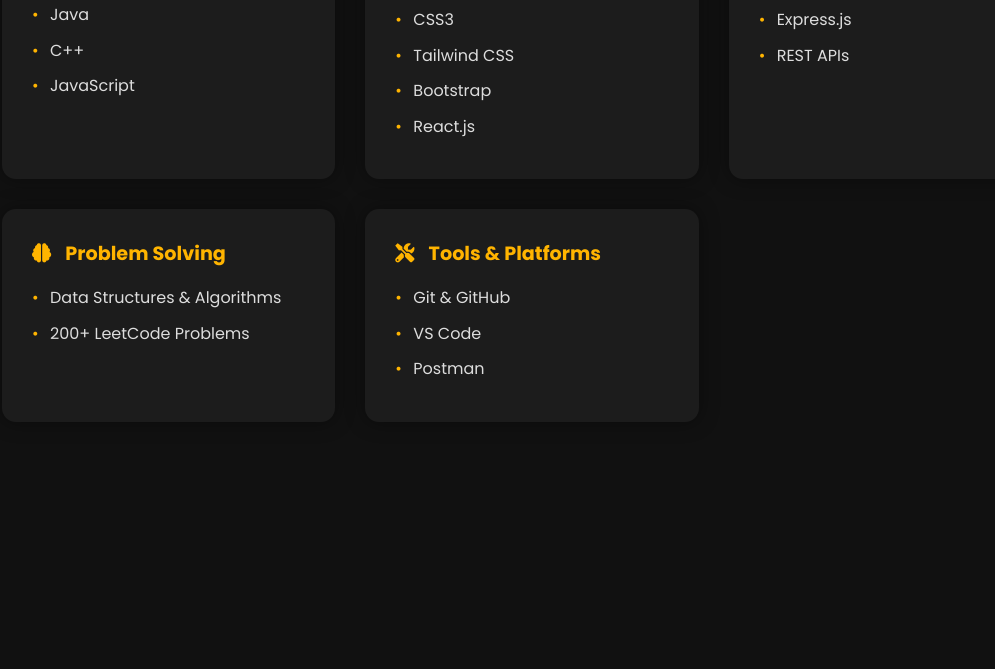
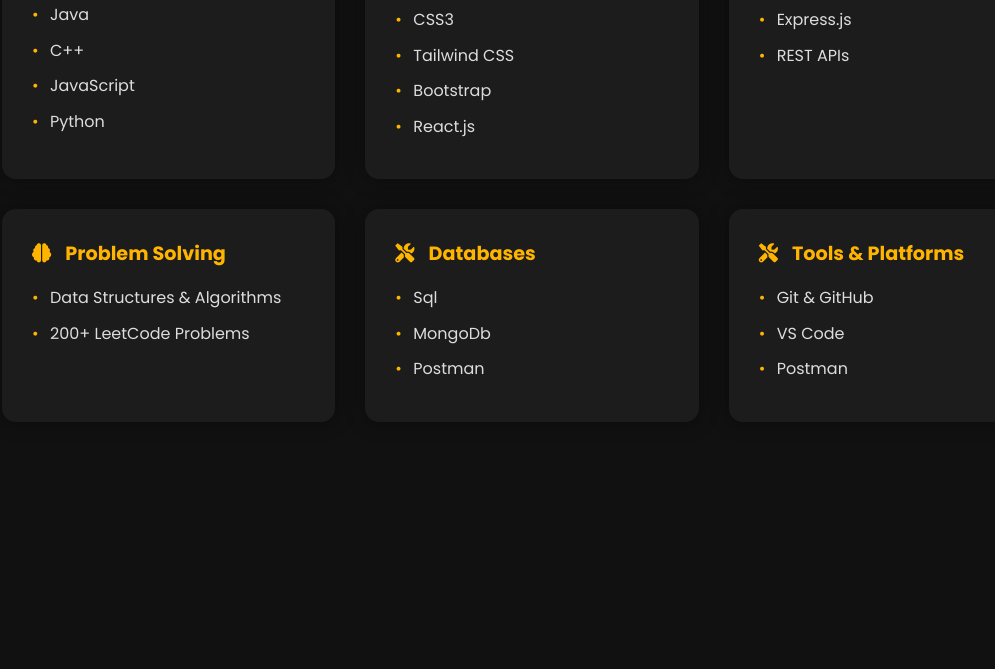
Before and after one commit to Yachna-CodeCraft/Portfolio, a plain HTML site: page index.html in a window 1280 px wide. Shown: the part 1959-2628 px from the top of the page, without its empty margins (108-1103 px from the left). Drawn offline with nearby package versions, Linux system fonts and the light colour scheme.

Commit message:
Update skills section and contact address
Added new skills and updated contact address.

```diff
--- a/index.html
+++ b/index.html
@@ -100,6 +100,7 @@
               <li>Java</li>
               <li>C++</li>
               <li>JavaScript</li>
+              <li>Python</li>
             </ul>
           </div>
 
@@ -132,6 +133,14 @@
           </div>
 
           <div class="skill-card">
+            <h3><i class="fas fa-tools"></i> Databases</h3>
+            <ul>
+              <li>Sql</li>
+              <li>MongoDb</li>
+              <li>Postman</li>
+            </ul>
+          </div>
+           <div class="skill-card">
             <h3><i class="fas fa-tools"></i> Tools & Platforms</h3>
             <ul>
               <li>Git & GitHub</li>
@@ -245,7 +254,7 @@
               <i class="fas fa-map-marker-alt"></i>
               <div>
                 <h4>Address Point</h4>
-                <p>123 Street, Your City</p>
+                <p>Dehradun</p>
               </div>
             </div>
             <div class="contact-item">
```
